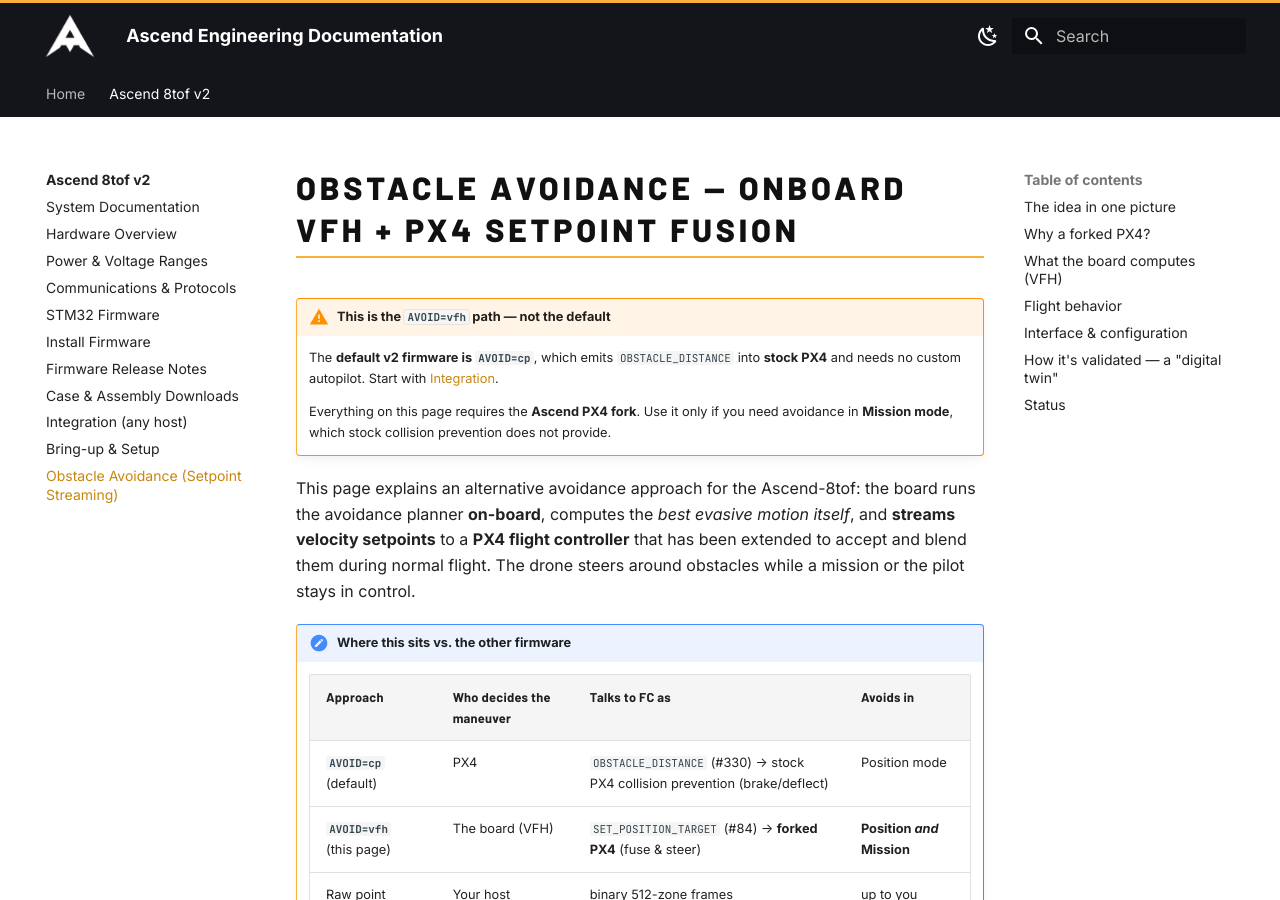
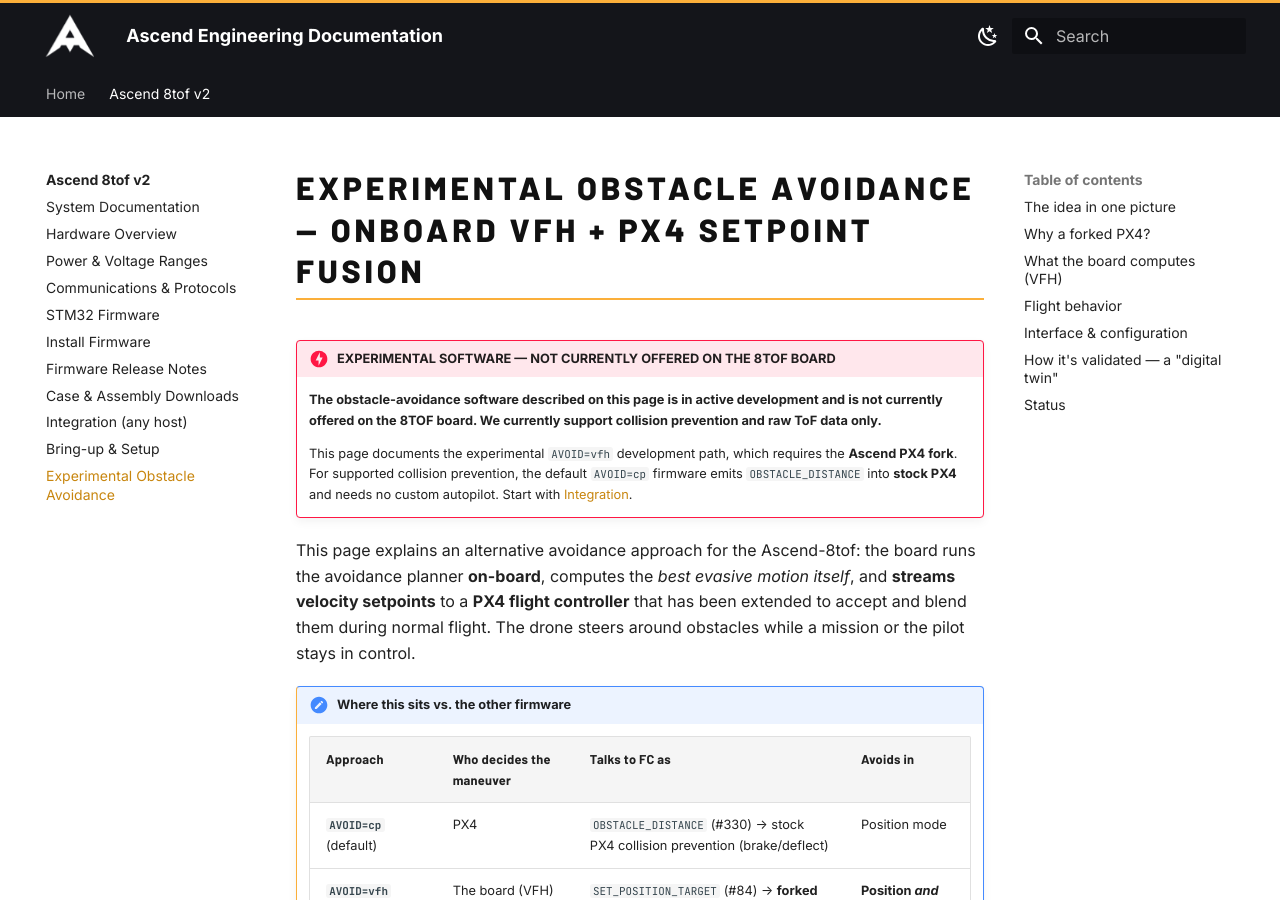
Before and after one commit to AscendEngineering/ascend-documentation, an MkDocs documentation site: the page built from docs/ascend-8tof/07-obstacle-avoidance.md, in a window 1280 px wide and 900 px high. Built offline with MkDocs 1.6.1 and Material for MkDocs 9.7.7, drawn with Linux system fonts in a browser that asks for light colours.

Commit message:
docs: clarify experimental obstacle-avoidance demo availability

```diff
--- a/docs/ascend-8tof/07-obstacle-avoidance.md
+++ b/docs/ascend-8tof/07-obstacle-avoidance.md
@@ -1,13 +1,14 @@
-# Obstacle Avoidance — Onboard VFH + PX4 Setpoint Fusion
+# Experimental Obstacle Avoidance — Onboard VFH + PX4 Setpoint Fusion
 
-!!! warning "This is the `AVOID=vfh` path — not the default"
-    The **default v2 firmware is `AVOID=cp`**, which emits `OBSTACLE_DISTANCE`
-    into **stock PX4** and needs no custom autopilot. Start with
-    [Integration](05-integration.md).
+!!! danger "EXPERIMENTAL SOFTWARE — NOT CURRENTLY OFFERED ON THE 8TOF BOARD"
+    **The obstacle-avoidance software described on this page is in active
+    development and is not currently offered on the 8TOF board. We currently
+    support collision prevention and raw ToF data only.**
 
-    Everything on this page requires the **Ascend PX4 fork**. Use it only if you
-    need avoidance in **Mission mode**, which stock collision prevention does not
-    provide.
+    This page documents the experimental `AVOID=vfh` development path, which
+    requires the **Ascend PX4 fork**. For supported collision prevention, the
+    default `AVOID=cp` firmware emits `OBSTACLE_DISTANCE` into **stock PX4** and
+    needs no custom autopilot. Start with [Integration](05-integration.md).
 
 This page explains an alternative avoidance approach for the Ascend-8tof: the board runs
 the avoidance planner **on-board**, computes the *best evasive motion itself*, and
--- a/mkdocs.yml
+++ b/mkdocs.yml
@@ -55,7 +55,7 @@
     - Case & Assembly Downloads: ascend-8tof/10-case-files.md
     - Integration (any host): ascend-8tof/05-integration.md
     - Bring-up & Setup: ascend-8tof/06-bringup-setup.md
-    - Obstacle Avoidance (Setpoint Streaming): ascend-8tof/07-obstacle-avoidance.md
+    - Experimental Obstacle Avoidance: ascend-8tof/07-obstacle-avoidance.md
 
 markdown_extensions:
   - admonition                # nice callout boxes for the ⚠️ notes
```
Also changed, not shown: docs/ascend-8tof/04-firmware.md (+9 -5 lines), docs/ascend-8tof/index.md (+21 -12 lines), docs/ascend-8tof/system-documentation.md (+1 -1 lines).
